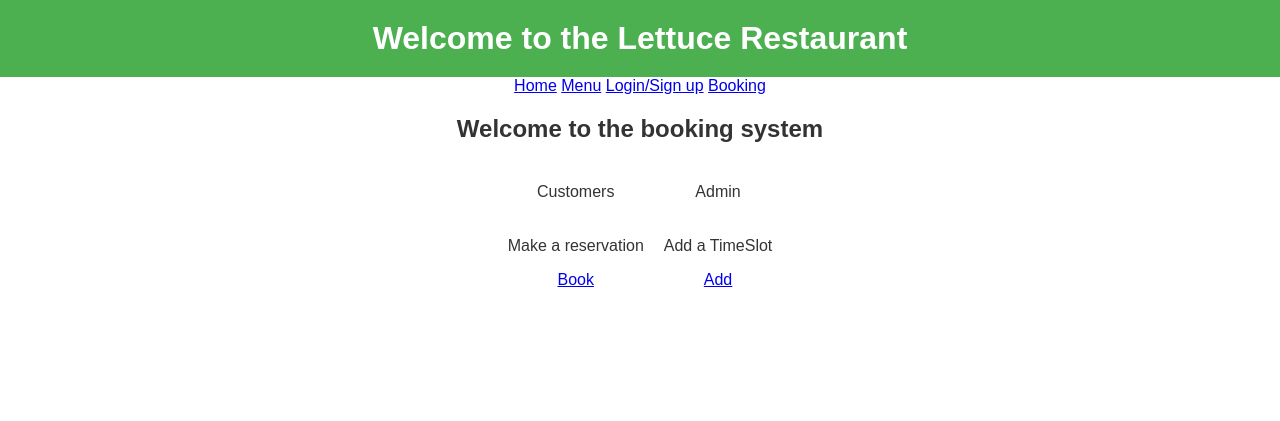
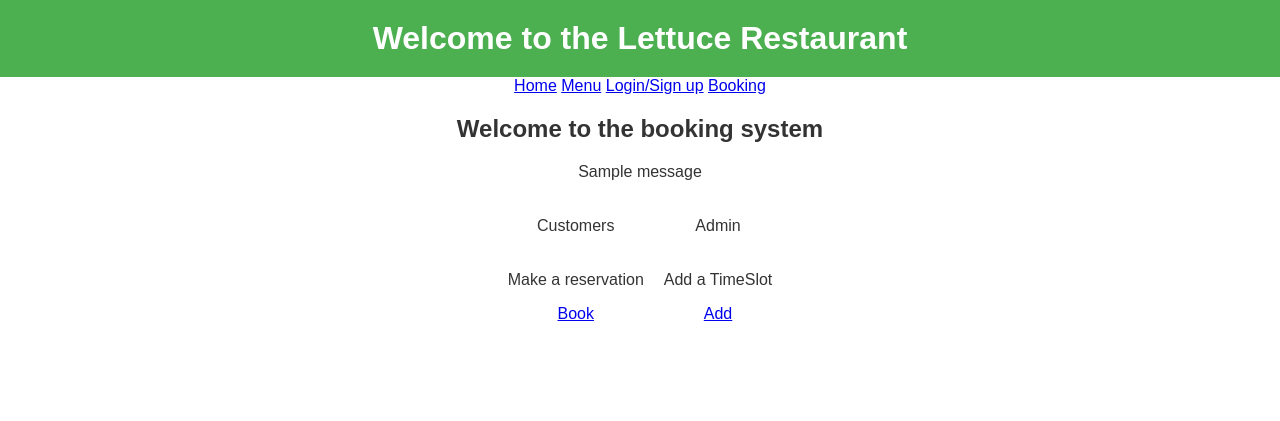
Before and after one commit to rashedul-hassan-app/restaurant-booking, a Django app: page /booking/ in a window 1280 px wide. Shown: the top 421 px of the page. Run offline with Django 3.2, Linux system fonts and the light colour scheme; tables that the repository leaves empty hold one stand-in row (values such as "Sample post"); one stand-in notice (Sample message) is shown.

Commit message:
Added messages on successful booking/time slot

```diff
--- a/booking/templates/booking/view_all.html
+++ b/booking/templates/booking/view_all.html
@@ -2,6 +2,12 @@
 
 {% block content %}
 <h2>Welcome to the booking system</h2>
+
+{% if messages %}
+    {% for message in messages %}
+        <p>{{ message }}</p>
+    {% endfor %}
+{% endif %}
 
 <div class="column">
     <div>
--- a/booking/views.py
+++ b/booking/views.py
@@ -1,6 +1,7 @@
 from django.shortcuts import render, redirect
 from .models import BookingDate, Booking, TimeSlot
 from .forms import TimeSlotForm
+from django.contrib import messages
 # Create your views here.
 
 
@@ -13,6 +14,7 @@ def create_booking(request):
         timeslot_id = request.POST.get('booking_slot')
         timeslot = TimeSlot.objects.get(id=timeslot_id)
         Booking.objects.create(timeslot=timeslot)
+        messages.success(request, 'Booking created successfully!')
         return redirect('booking_page')
 
     dates = BookingDate.objects.all().prefetch_related('time_slots')
@@ -24,6 +26,7 @@ def add_timeslot(request):
         form = TimeSlotForm(request.POST)
         if form.is_valid():
             form.save()
+            messages.success(request, 'Time slot added successfully!')
             return redirect('booking_page')
     else:
         form = TimeSlotForm()
--- a/django_todo/settings.py
+++ b/django_todo/settings.py
@@ -129,3 +129,4 @@ STATICFILES_DIRS = [
 DEFAULT_AUTO_FIELD = 'django.db.models.BigAutoField'
 LOGIN_REDIRECT_URL = "home"
 LOGOUT_REDIRECT_URL = "home"
+MESSAGE_STORAGE = 'django.contrib.messages.storage.session.SessionStorage'
```
